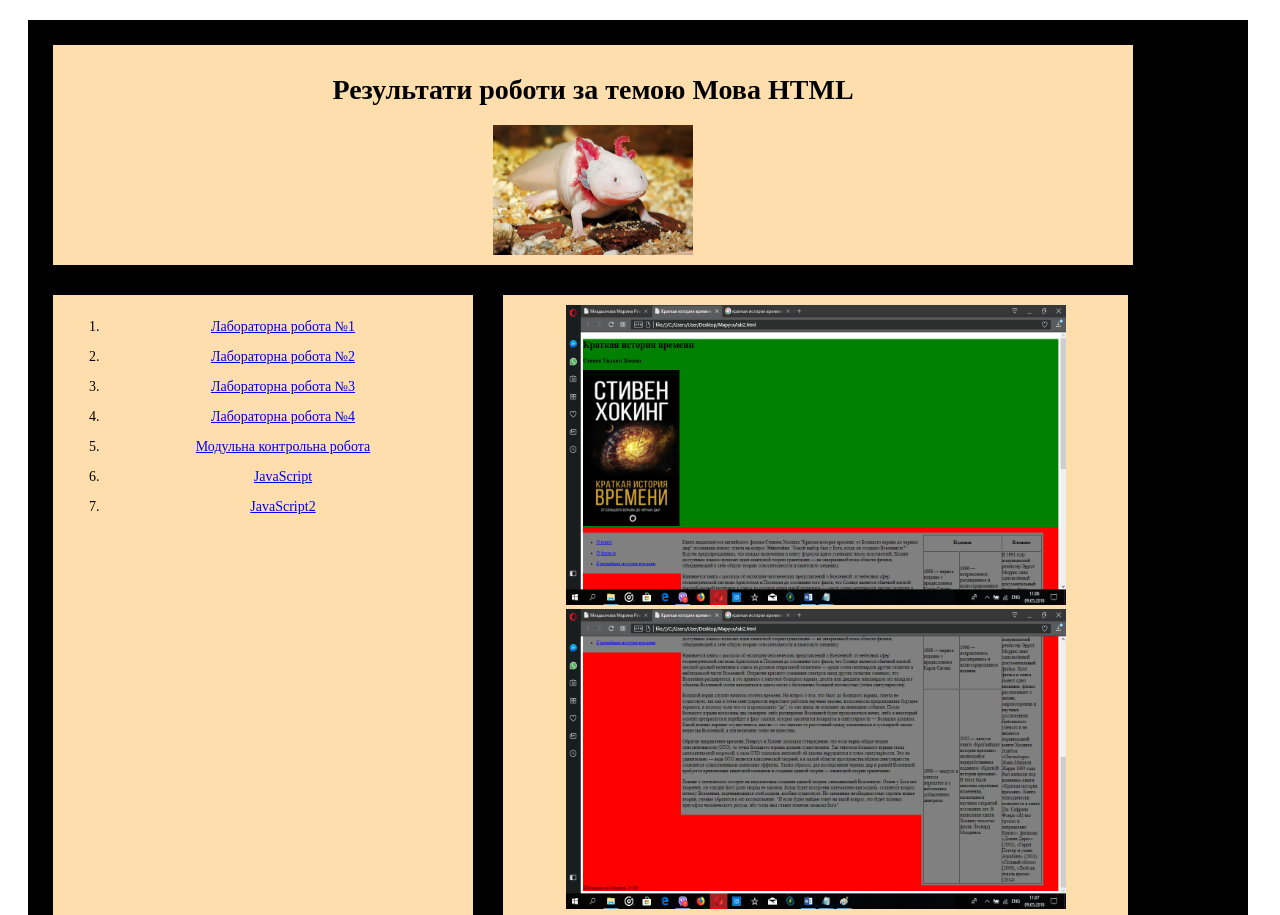
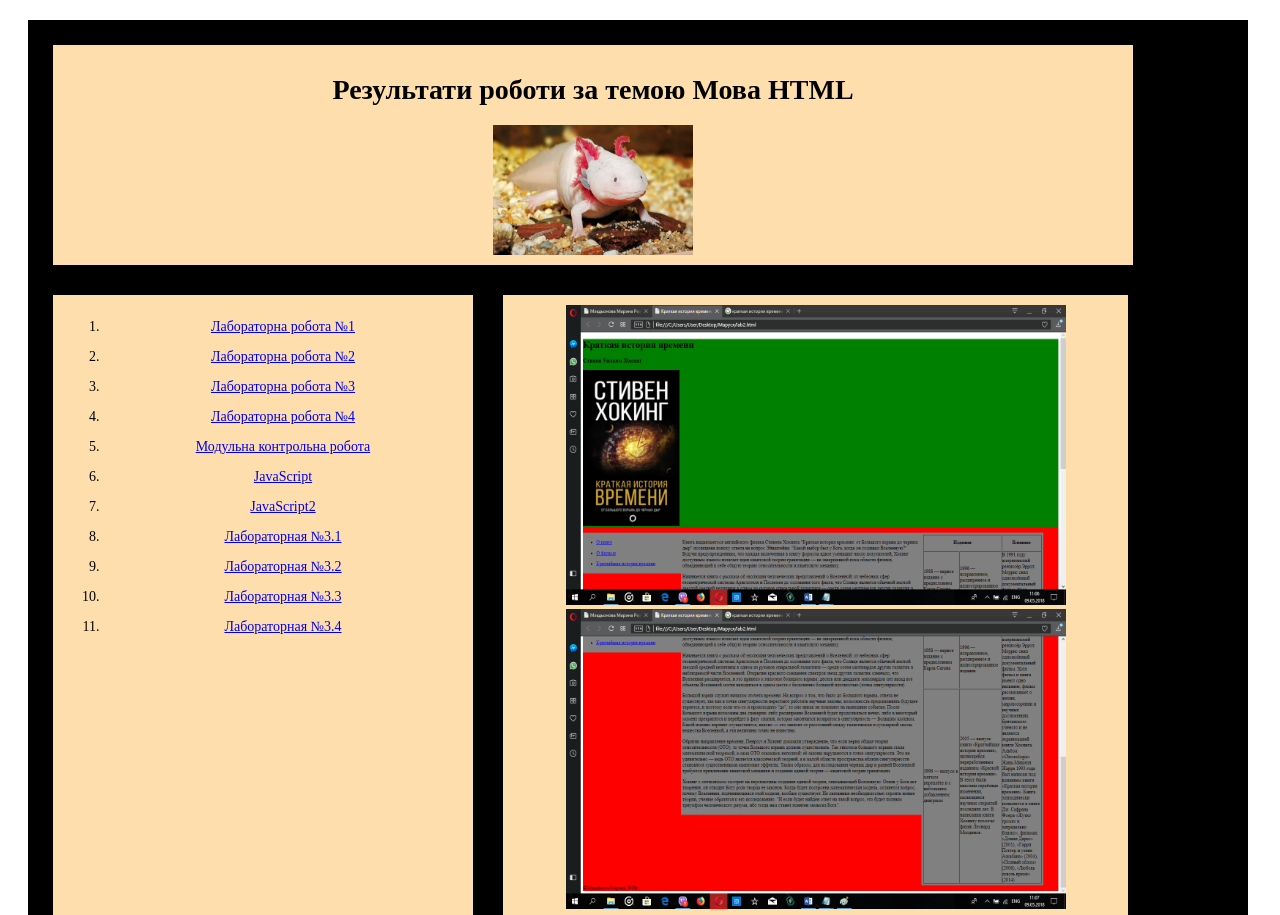
Before and after one commit to Mary4617/Conclusion, a plain HTML site: page лаб2.html in a window 1280 px wide. Shown: the top 915 px of the page. Drawn offline with Linux system fonts and the light colour scheme.

Commit message:
Update лаб2.html

```diff
--- a/лаб2.html
+++ b/лаб2.html
@@ -22,6 +22,10 @@
 <li><p><a href="лаб5.html">Модульна контрольна робота</a></p></li>
 <li><p><a href="лаб6.html">JavaScript</a></p></li>
 <li><p><a href="лаб7.html">JavaScript2</a></p></li>
+<li><p><a href="31.html">Лабораторная №3.1</a></p></li>
+<li><p><a href="32.html">Лабораторная №3.2</a></p></li>
+<li><p><a href="33.html">Лабораторная №3.3</a></p></li>
+<li><p><a href="34.html">Лабораторная №3.4</a></p></li>
 </ol>
 </div>
 
```
